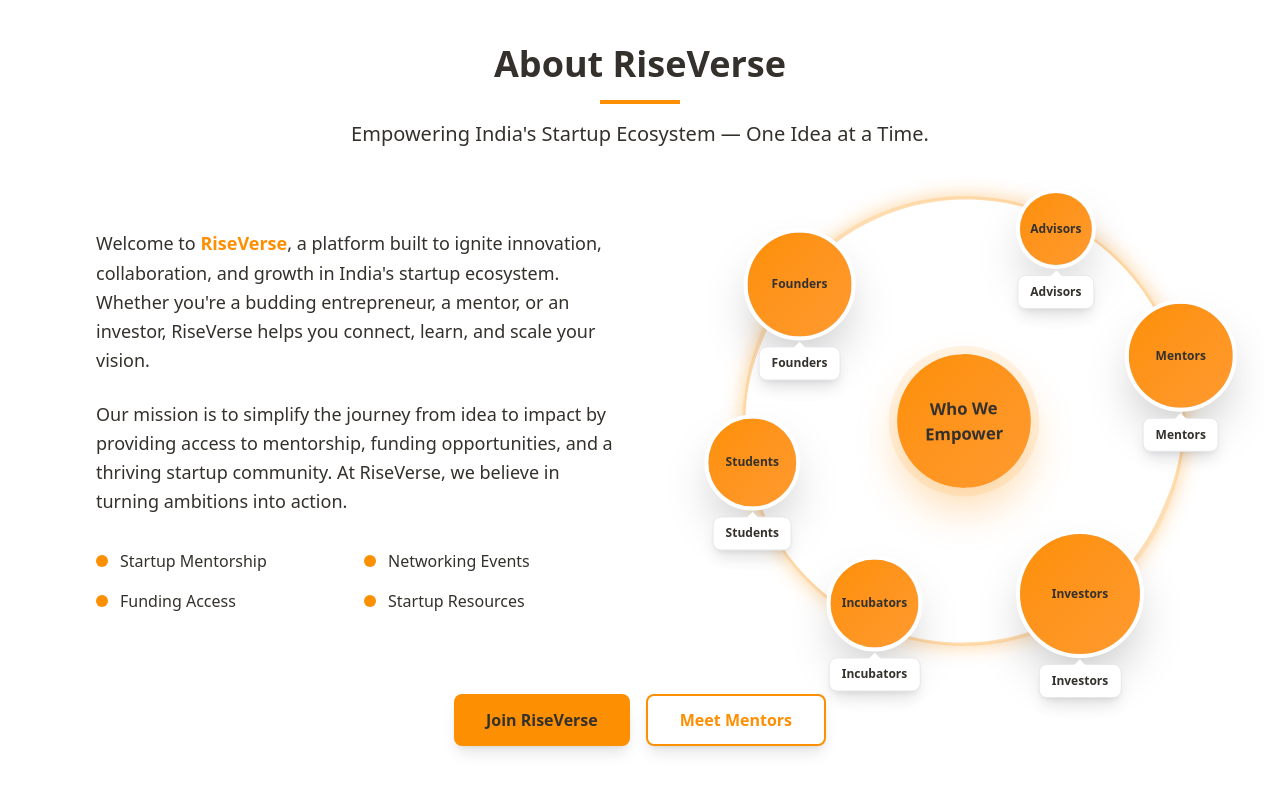
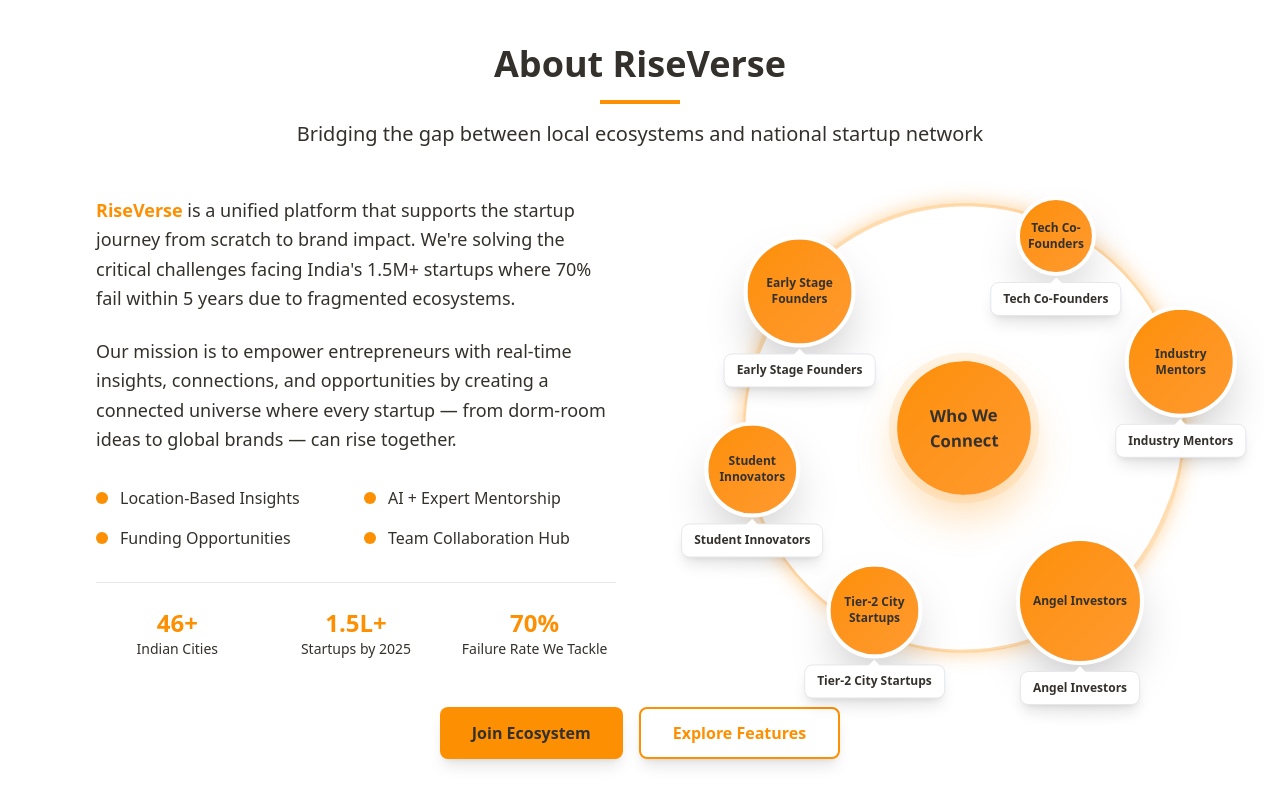
Before and after one commit to KRITIKA1980/Risevers, a Next.js app in the folder my-app/: page / in a window 1280 px wide. Shown: the part 740-1540 px from the top of the page. Built offline with nearby package versions, Linux system fonts and the light colour scheme.

Commit message:
Refine labels and mission statement in about section
Updated labels and descriptions for clarity and specificity.

```diff
--- a/my-app/src/app/home/about.jsx
+++ b/my-app/src/app/home/about.jsx
@@ -9,7 +9,7 @@
       id: 1,
       size: "w-28 h-28",
       position: "top-8 left-0",
-      label: "Founders",
+      label: "Early Stage Founders",
       image: "/images/founders.jpg",
       delay: 0,
       floating: {
@@ -22,7 +22,7 @@
       id: 2,
       size: "w-32 h-32",
       position: "bottom-0 right-12",
-      label: "Investors",
+      label: "Angel Investors",
       image: "/images/investors.jpg",
       delay: 0.5,
       floating: {
@@ -35,7 +35,7 @@
       id: 3,
       size: "w-24 h-24",
       position: "-left-12 top-1/2 ",
-      label: "Students",
+      label: "Student Innovators",
       image: "/images/students.jpg",
       delay: 0.2,
       floating: {
@@ -48,7 +48,7 @@
       id: 4,
       size: "w-28 h-28",
       position: "-right-12 top-1/3 -translate-y-1/2",
-      label: "Mentors",
+      label: "Industry Mentors",
       image: "/images/mentors.jpg",
       delay: 0.7,
       floating: {
@@ -61,7 +61,7 @@
       id: 5,
       size: "w-20 h-20",
       position: "top-0 right-24",
-      label: "Advisors",
+      label: "Tech Co-Founders",
       image: "/images/advisors.jpg",
       delay: 0.3,
       floating: {
@@ -74,7 +74,7 @@
       id: 6,
       size: "w-24 h-24",
       position: "bottom-0 left-20",
-      label: "Incubators",
+      label: "Tier-2 City Startups",
       image: "/images/incubators.jpg",
       delay: 0.6,
       floating: {
@@ -95,7 +95,7 @@
           </h2>
           <div className="w-20 h-1 bg-[#FD8F02] mx-auto mb-4"></div>
           <p className="text-xl text-[#34312C] max-w-3xl mx-auto">
-            Empowering India's Startup Ecosystem — One Idea at a Time.
+            Bridging the gap between local ecosystems and national startup network
           </p>
         </div>
 
@@ -103,33 +103,41 @@
           {/* Left Text */}
           <div className="space-y-6">
             <p className="text-lg text-[#34312C] leading-relaxed">
-              Welcome to{" "}
-              <span className="font-semibold text-[#FD8F02]">RiseVerse</span>, a
-              platform built to ignite innovation, collaboration, and growth in
-              India's startup ecosystem. Whether you're a budding entrepreneur,
-              a mentor, or an investor, RiseVerse helps you connect, learn, and
-              scale your vision.
+              <span className="font-semibold text-[#FD8F02]">RiseVerse</span> is a unified platform that supports the startup journey from scratch to brand impact. We're solving the critical challenges facing India's 1.5M+ startups where 70% fail within 5 years due to fragmented ecosystems.
             </p>
 
             <p className="text-lg text-[#34312C] leading-relaxed">
-              Our mission is to simplify the journey from idea to impact by
-              providing access to mentorship, funding opportunities, and a
-              thriving startup community. At RiseVerse, we believe in turning
-              ambitions into action.
+              Our mission is to empower entrepreneurs with real-time insights, connections, and opportunities by creating a connected universe where every startup — from dorm-room ideas to global brands — can rise together.
             </p>
 
             <div className="grid grid-cols-2 gap-4 mt-8">
               {[
-                "Startup Mentorship",
-                "Networking Events",
-                "Funding Access",
-                "Startup Resources",
+                "Location-Based Insights",
+                "AI + Expert Mentorship",
+                "Funding Opportunities",
+                "Team Collaboration Hub"
               ].map((feature, i) => (
                 <div key={i} className="flex items-center space-x-3">
                   <div className="w-3 h-3 bg-[#FD8F02] rounded-full"></div>
                   <span className="text-[#34312C] font-medium">{feature}</span>
                 </div>
               ))}
+            </div>
+
+            {/* Stats Section */}
+            <div className="grid grid-cols-3 gap-4 mt-8 pt-6 border-t border-gray-200">
+              <div className="text-center">
+                <div className="text-2xl font-bold text-[#FD8F02]">46+</div>
+                <div className="text-sm text-[#34312C]">Indian Cities</div>
+              </div>
+              <div className="text-center">
+                <div className="text-2xl font-bold text-[#FD8F02]">1.5L+</div>
+                <div className="text-sm text-[#34312C]">Startups by 2025</div>
+              </div>
+              <div className="text-center">
+                <div className="text-2xl font-bold text-[#FD8F02]">70%</div>
+                <div className="text-sm text-[#34312C]">Failure Rate We Tackle</div>
+              </div>
             </div>
           </div>
 
@@ -153,7 +161,7 @@
             >
               <div className="text-center">
                 <div className="text-base font-bold">Who We</div>
-                <div className="text-base font-bold">Empower</div>
+                <div className="text-base font-bold">Connect</div>
               </div>
             </motion.div>
 
@@ -205,19 +213,6 @@
               animate={{ rotate: 360 }}
               transition={{ duration: 100, repeat: Infinity, ease: "linear" }}
             />
-
-            {/* <motion.div
-              className="absolute inset-4 rounded-full border-[2px] border-dashed border-[#FD8F02]/50 shadow-[0_0_15px_rgba(253,143,2,0.3)]"
-              animate={{ rotate: -360 }}
-              transition={{ duration: 80, repeat: Infinity, ease: "linear" }}
-            />
-
-            <motion.div
-              className="absolute inset-8 rounded-full border-[1.5px] border-[#FD8F02]/40 blur-[1px]"
-              animate={{ rotate: 360 }}
-              transition={{ duration: 120, repeat: Infinity, ease: "linear" }}
-            /> */}
-
           </div>
         </div>
 
@@ -225,10 +220,10 @@
         <div className="text-center mt-12">
           <div className="inline-flex flex-col sm:flex-row gap-4">
             <button className="px-8 py-3 bg-[#FD8F02] text-[#34312C] rounded-lg font-semibold hover:bg-[#e07e00] transition duration-300 shadow-lg hover:shadow-xl transform hover:-translate-y-1">
-              Join RiseVerse
+              Join Ecosystem
             </button>
             <button className="px-8 py-3 border-2 border-[#FD8F02] text-[#FD8F02] rounded-lg font-semibold hover:bg-[#FD8F02] hover:text-[#34312C] transition duration-300 shadow-lg hover:shadow-xl transform hover:-translate-y-1">
-              Meet Mentors
+              Explore Features
             </button>
           </div>
         </div>
```
